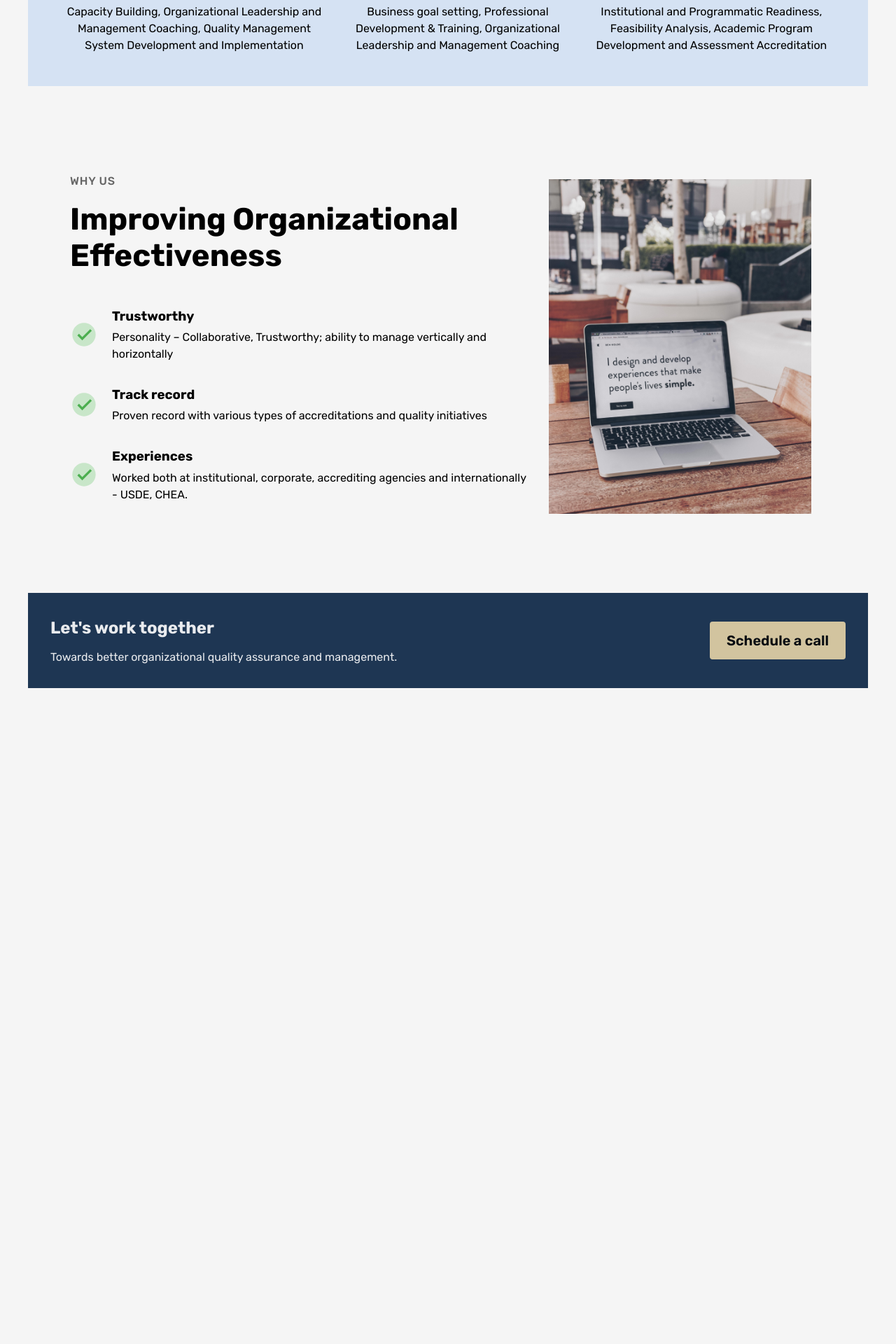
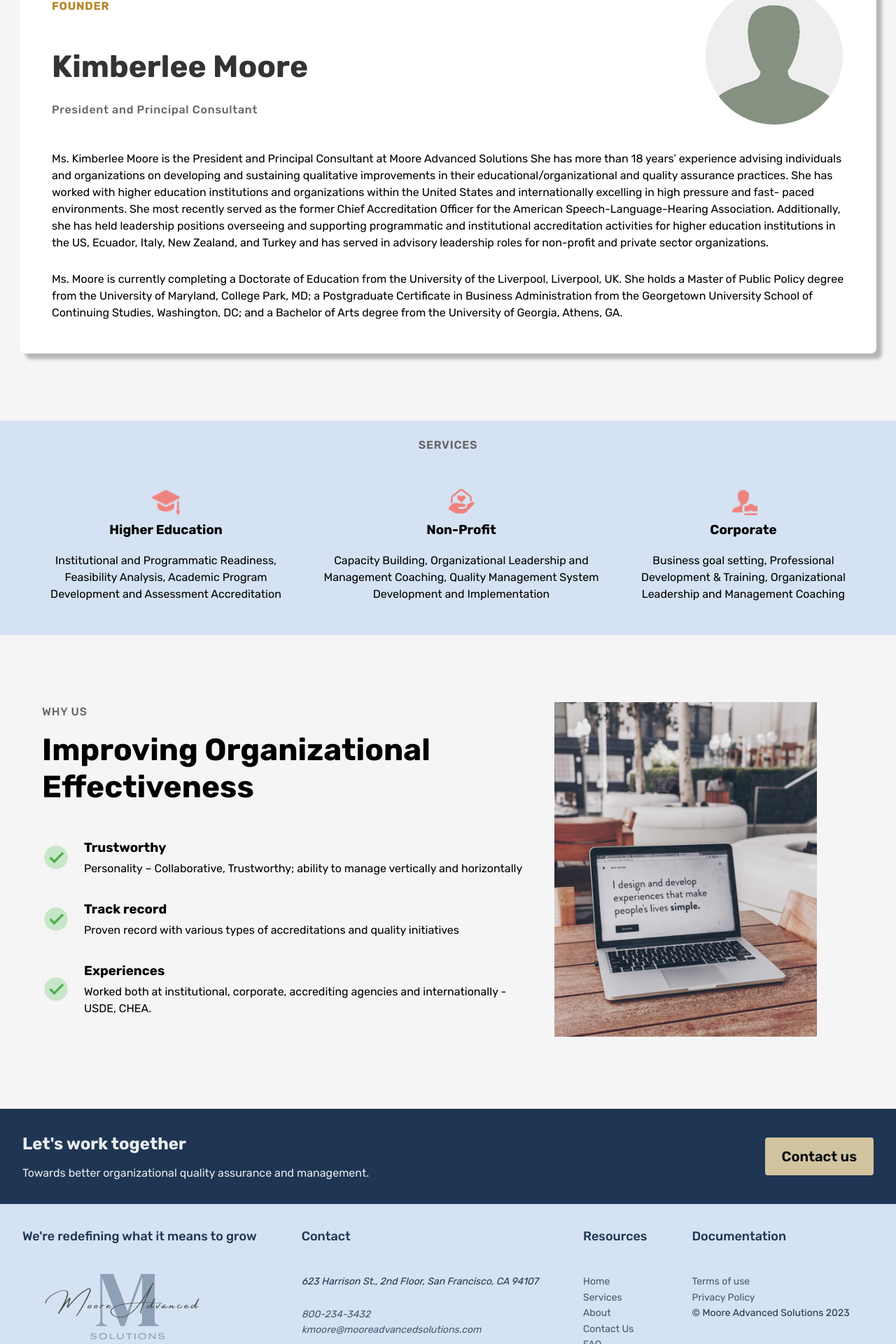
Before and after one commit to Cian747/MAS, a React (Create React App) app in the folder mooreadvanced/: page /about-us in a window 1280 px wide. Shown: the part 784-2704 px from the top of the page at 70% size. Before the commit the page ends 1863 px from the top, so only its background shows below. Built offline with nearby package versions, Linux system fonts and the light colour scheme.

Commit message:
Refinement of about page contact page and footer

```diff
--- a/mooreadvanced/src/components/Footer.js
+++ b/mooreadvanced/src/components/Footer.js
@@ -1,8 +1,85 @@
+import { Link } from 'react-router-dom';
 
 function Footer() {
-    return (
-        <div className="footer">
-            <p>Footer</p>
+  return (
+    <footer className='footer container'>
+      <div className='footer-content'>
+        <div className='logo-col'>
+          <p className='footer-heading'>
+            We're redefining what it means to grow
+          </p>
+          <Link to='/' className='footer-logo'>
+            <img
+              src='./assets/logo/Moore Advanced Solutions (1).png'
+              alt='logo-home'
+            />
+          </Link>
         </div>
-    );
+
+        {/* <div className='copyright-col'>
+          <p>
+            Qorem ipsum dolor sit amet, consectetur adipiscing elit. Nunc
+            vulputate libero et velit interdum, ac aliquet odio mattis.
+          </p>
+          <p>&copy; Moore Advanced Solutions 2023</p>
+        </div> */}
+        <div className='address-col'>
+          <p className='footer-heading'>Contact</p>
+          <address class='contacts'>
+            <p class='address'>
+              623 Harrison St., 2nd Floor, San Francisco, CA 94107
+            </p>
+            <p>
+              <a class='footer-link' href='tel:800-234-3432'>
+                800-234-3432
+              </a>
+              <br />
+              <a
+                class='footer-link'
+                href='mailto:kmoore@mooreadvancedsolutions.com'
+              >
+                kmoore@mooreadvancedsolutions.com
+              </a>
+            </p>
+          </address>
+        </div>
+
+        <div className='nav-col'>
+          <p className='footer-heading'>Resources</p>
+          <ul>
+            <li>
+              <Link to='/'>Home</Link>
+            </li>
+            <li>
+              <Link to='/services'>Services</Link>
+            </li>
+            <li>
+              <Link to='/about-us'>About</Link>
+            </li>
+            <li>
+              <Link to='/contact-us'>Contact Us</Link>
+            </li>
+            <li>
+              <Link to='/'>FAQ</Link>
+            </li>
+          </ul>
+        </div>
+
+        <div className='documentation-col'>
+          <p className='footer-heading'>Documentation</p>
+          <ul>
+            <li>
+              <Link to='/'>Terms of use</Link>
+            </li>
+            <li>
+              <Link to='/'>Privacy Policy</Link>
+            </li>
+          </ul>
+          <p className='copyright'>&copy; Moore Advanced Solutions 2023</p>
+        </div>
+      </div>
+    </footer>
+  );
 }
+
+export default Footer;
--- /dev/null
+++ b/mooreadvanced/src/components/LowerHeader.js
@@ -0,0 +1,16 @@
+const LowerHeader = ({ textOne = null, textTwo }) => {
+  return (
+    <header className='header container mb-section'>
+      <img
+        src='../assets/logo/Moore Advanced Solutions (Gold).svg'
+        alt='watermark'
+      />
+      <div class='header-text'>
+        {textOne && <p>{textOne}</p>}
+        <p>{textTwo}</p>
+      </div>
+    </header>
+  );
+};
+
+export default LowerHeader;
--- a/mooreadvanced/src/index.css
+++ b/mooreadvanced/src/index.css
@@ -20,11 +20,14 @@ body {
   color: #000;
 }
 
-.content-wrapper {
-  max-width: 120rem;
+.container {
+  max-width: 130rem;
   margin: 0 auto;
 }
 
+.mb-section {
+  margin-bottom: 9.6rem;
+}
 /*****************************/
 /* About us                */
 /*****************************/
@@ -36,7 +39,8 @@ body {
   flex-direction: column;
   align-items: center;
   margin-top: -8%;
-  margin-bottom: 5rem;
+  /* margin-bottom: 5rem; */
+  /* margin-bottom: 9.6rem; */
   position: relative;
   overflow: hidden;
 }
@@ -60,7 +64,7 @@ body {
 .instructions-section {
   max-width: 130rem;
   margin-left: 8rem;
-  margin-right: 2rem;
+  margin-right: 2.8rem;
 
   display: flex;
   flex-direction: row;
@@ -71,7 +75,8 @@ body {
   background: #fafafa;
   box-shadow: 8px 8px 4px rgba(0, 0, 0, 0.25);
   border-radius: 8px;
-  margin-bottom: 5rem;
+  /* margin-bottom: 5rem;
+  margin-bottom: 9.6rem; */
 }
 
 .instructions-section h3 {
@@ -89,20 +94,84 @@ body {
 
 .instructions-section p em {
   font-weight: 500;
+  color: #b78728;
+}
+
+.founder-section {
+  padding: 4.6rem;
+  /* margin: 0 2.8rem 9.6rem 2.8rem; */
+  margin-left: 2.8rem;
+  margin-right: 2.8rem;
+  font-size: 1.6rem;
+  font-weight: 500;
+  background-color: #fff;
+  border-radius: 8px;
+  box-shadow: 8px 8px 4px rgba(0, 0, 0, 0.25);
+}
+
+.founder-section-header {
+  display: flex;
+  align-items: center;
+  justify-content: space-between;
+}
+
+.founder-section-header .text-box h4 {
+  color: #b78728;
+  letter-spacing: 0.75px;
+  text-transform: uppercase;
+  margin-bottom: 4.8rem;
+}
+
+.founder-section-header .text-box h3 {
+  font-size: 4.4rem;
+  line-height: 1.2;
+  margin-bottom: 2.3rem;
+  font-weight: 700;
+  color: #333;
+}
+
+.founder-section .text-box p {
+  color: #666;
+  letter-spacing: 0.75px;
+}
+
+.founder-section .img-box img {
+  padding: 0.2rem;
+  /* background-color: #f5e6e5; */
+  background-color: transparent;
+  height: 20rem;
+  width: 20rem;
+  border-radius: 50%;
+}
+
+.founder-section-content p {
+  margin-top: 2.8rem;
+  font-weight: 400;
 }
 
 .clientel-section {
   background-color: #ccddf2c7;
-  padding: 4.6rem;
-  margin-bottom: 2.8rem;
+  padding: 2.3rem 4.6rem 4.6rem 4.6rem;
+  /* margin-bottom: 2.8rem; */
+  /* margin-bottom: 9.6rem; */
+  text-align: center;
+}
 
+.clientel-section > h2 {
+  color: #666;
+  font-size: 1.6rem;
+  font-weight: 600;
+  letter-spacing: 0.75px;
+  text-transform: uppercase;
+  margin-bottom: 1.6rem;
+  margin-bottom: 4.8rem;
+}
+
+.clientel-section > div {
   display: flex;
   align-items: center;
   gap: 2.5rem;
-}
-
-.clientel-section > div {
-  text-align: center;
+  /* text-align: center; */
 }
 
 .clientel-section > div h3 {
@@ -116,7 +185,8 @@ body {
 
 .why-us-section {
   display: flex;
-  padding: 9.6rem 0 9.6rem 6rem;
+  /* padding: 0 0 9.6rem 6rem; */
+  padding-left: 6rem;
   align-items: center;
   justify-content: center;
 }
@@ -174,7 +244,7 @@ body {
   align-items: center;
   justify-content: space-between;
   padding: 3.2rem;
-  margin-bottom: 9.6rem;
+  /* margin-bottom: 9.6rem; */
 }
 
 .cta-section h2 {
@@ -186,7 +256,6 @@ body {
   /* width: 100%; */
   -webkit-font-smoothing: antialiased;
   -moz-osx-font-smoothing: grayscale;
-
 }
 
 .cta-section a:link {
@@ -329,7 +398,6 @@ body {
   color: #333;
 }
 
-
 /* Navigation */
 
 .Navigation {
@@ -343,6 +411,7 @@ body {
   justify-content: space-between;
   z-index: 100;
   position: sticky;
+  top: 0;
 }
 
 .nav-logo img {
@@ -367,35 +436,34 @@ body {
 .Navigation li {
   padding: 20px;
   /* gap: 72px; */
-  color: #FFFF;
+  color: #ffff;
   font-weight: 300;
   text-decoration: none;
   /* width: 548px; */
   height: 29px;
 }
 
-.Navigation a{
-  color: #FFFFFF;
+.Navigation a {
+  color: #ffffff;
   text-decoration: none;
 }
 
 .Navigation li:hover {
   /* background-color: #ddd; */
   text-decoration: underline;
-  color: #EAF1F0;
+  color: #eaf1f0;
   /* padding: 2px; */
   /* color: black; */
 }
 
-
 /* Homepage */
 
-.welcome-section{
+.welcome-section {
   display: flex;
   flex-direction: row;
   padding: 1rem;
 }
-.Homepage-content{
+.Homepage-content {
   display: flex;
   flex-direction: column;
   align-items: flex-start;
@@ -407,7 +475,7 @@ height: 468px;
   left: 53px;
 }
 
-.Homepage-content-title{
+.Homepage-content-title {
   width: 600px;
   height: 220px;
   font-family: 'EB Garamond';
@@ -423,7 +491,7 @@ line-height: 115%;
   color: #162320;
 }
 
-.Homepage-content-text{
+.Homepage-content-text {
   width: 413px;
   height: 72px;
 
@@ -436,42 +504,41 @@ line-height: 150%;
   color: #162320;
 }
 
-button{
+button {
   padding: 1rem;
-  background-color: #1E3653;
-  border: 2px solid #1E3653;
+  background-color: #1e3653;
+  border: 2px solid #1e3653;
 }
 
-.btn{
- color: #FFFF;
+.btn {
+  color: #ffff;
   cursor: pointer;
 }
 
-.testimonial{
+.testimonial {
   display: flex;
   flex-direction: row;
   padding: 20px;
   gap: 72px;
   height: 100%;
-  background: #EAF1F0;
+  background: #eaf1f0;
 }
 
-.text-wrapper{
+.text-wrapper {
   justify-content: center;
   align-items: center;
 }
 
-.punchline{
+.punchline {
   display: flex;
   flex-direction: row;
-  color: #EAF1F0;
+  color: #eaf1f0;
   align-items: center;
   justify-content: center;
   gap: 50px;
-
 }
 
-.steps{
+.steps {
   display: flex;
   flex-direction: row;
   align-items: center;
@@ -480,18 +547,18 @@ button{
   grid-template-columns: repeat(auto-fill, minmax(350px, 1fr));
 }
 
-.step img{
+.step img {
   width: 150px;
   height: 150px;
 }
 
-.what-we-do{
+.what-we-do {
   padding: 10px;
 
-  background: #1E3653;
+  background: #1e3653;
 }
 
-.about-us{
+.about-us {
   display: flex;
   flex-direction: row;
   align-items: center;
@@ -502,21 +569,20 @@ gap: 70px;
   height: 593px;
 }
 
-.services-offered{
+.services-offered {
   background-color: rgba(229, 236, 244, 0.78);
   display: flex;
-  flex-direction:row ;
+  flex-direction: row;
   width: 100%;
 }
 
-.services-offered-content{
+.services-offered-content {
   display: flex;
   flex-direction: column;
   align-items: flex-start;
   padding: 10px;
   gap: 10px;
   /* width: auto; */
-
 }
 
 /* .services-offered-list{
@@ -527,12 +593,12 @@ height: 593px;
 } */
 
 .card {
-  background-color: #FFFFFF;
+  background-color: #ffffff;
   margin: 50px auto;
   max-width: 400px;
   text-align: center;
   border-radius: 10px;
-  box-shadow: 10px 10px 30px #BDBDBD;
+  box-shadow: 10px 10px 30px #bdbdbd;
 }
 .card__image {
   border-radius: 10px 10px 0 0;
@@ -543,27 +609,25 @@ height: 593px;
   padding: 20px;
 }
 
-.photo-reference{
+.photo-reference {
   display: flex;
   flex-direction: row;
   padding: 2rem;
   gap: 20px;
-
 }
 
-.photos{
+.photos {
   display: grid;
   grid-template-columns: repeat(auto-fill, minmax(200px, 1fr));
   grid-template-rows: 1fr;
   overflow: hidden;
 }
 
-.photo img{
+.photo img {
   width: 50;
-
 }
 
-.call-to-action h1{
+.call-to-action h1 {
   width: 413px;
   height: 128px;
 
@@ -574,8 +638,8 @@ height: 593px;
   line-height: 100%;
 }
 
-.CTA{
-  background-color: #1E3653;
+.CTA {
+  background-color: #1e3653;
   display: flex;
   flex-direction: row;
   align-items: center;
@@ -586,22 +650,21 @@ height: 593px;
   height: 200px;
 }
 
-.CTA__image{
+.CTA__image {
   margin-left: 10em;
 }
 
 /* Services */
-.services-welcome{
-  background-color: #1E3653;
+.services-welcome {
+  background-color: #1e3653;
   background-image: url('../public/assets/logo/Moore\ Advanced\ Solutions\ \(Gold\).svg');
   background-size: 100 100;
   background-repeat: no-repeat;
   height: 500px;
-
 }
 
-.page-name{
-  color: #FFFFFF;
+.page-name {
+  color: #ffffff;
   display: flex;
   font-weight: 500;
   font-size: 64px;
@@ -610,10 +673,9 @@ height: 593px;
   justify-content: center;
   flex-direction: column;
   margin-top: auto;
-
 }
 
-.services-intro{
+.services-intro {
   display: flex;
   flex-direction: column;
   text-align: center;
@@ -622,14 +684,14 @@ height: 593px;
   padding: 3em;
 }
 
-.services-list{
+.services-list {
   display: flex;
   flex-direction: row;
   align-items: center;
   justify-content: center;
 }
 
-.how-it-works-content{
+.how-it-works-content {
   display: flex;
   flex-direction: column;
   text-align: center;
@@ -640,11 +702,88 @@ height: 593px;
 
 /* FAQ */
 
+/* Footer */
+.footer {
+  background-color: #ccddf2c7;
+  padding: 3.2rem;
+  font-size: 1.6rem;
+  font-size: 1.4rem;
+  line-height: 1.6;
+  color: #1e3653;
+  margin-top: auto;
+}
 
-/* Footer */
+.footer-content {
+  display: flex;
+  align-items: flex-start;
+  flex-wrap: wrap;
+  gap: 6.4rem;
+}
 
+.footer-heading {
+  font-size: 1.8rem;
+  font-weight: 500;
+  margin-bottom: 4rem;
+}
 
+.footer-content .logo-col {
+  display: flex;
+  flex-direction: column;
+}
 
+.footer-content .logo-col .footer-logo {
+  display: block;
+  height: 100px;
+  overflow: hidden;
+}
+
+.footer-content .logo-col img {
+  height: 300px;
+  display: block;
+  margin-top: -35%;
+}
+
+.footer-content .address {
+  margin-bottom: 2.4rem;
+}
+
+.footer-content a:link,
+.footer-content a:visited {
+  text-decoration: none;
+  font-size: inherit;
+  color: inherit;
+  opacity: 0.8;
+
+  transition: all 0.3s;
+}
+
+.footer-content a:hover,
+.footer-content a:active {
+  opacity: 1;
+}
+
+.footer-nav {
+  list-style: none;
+
+  display: flex;
+  flex-direction: column;
+  gap: 2.4rem;
+}
+
+.documentation-col {
+  display: flex;
+  flex-direction: column;
+  justify-content: space-between;
+}
+
+.documentation-col .copyright {
+  font-size: 1.4rem;
+  line-height: 1.6;
+  color: inherit;
+  /* margin-top: auto; */
+
+  /* justify-self: flex-end; */
+}
 /* Media Queries */
 /*****************************/
 /* BELOW 1200PX              */
@@ -652,6 +791,10 @@ height: 593px;
 @media (max-width: 75em) {
   html {
     font-size: 56.25%;
+  }
+
+  .container {
+    width: 100%;
   }
 
   .contact-wrapper {
@@ -672,6 +815,13 @@ height: 593px;
     /* 8px / 16px */
     font-size: 50%;
   }
+
+  .why-us-section {
+    /* flex-direction: column;
+    padding: 0; */
+    padding-right: 3.2rem;
+  }
+
   .contact {
     height: fit-content;
   }
@@ -693,7 +843,16 @@ height: 593px;
     gap: 7rem;
   }
 
-  .clientel-section {
+  .founder-section-header .text-box h3 {
+    font-size: 3.8rem;
+  }
+
+  .founder-section-header .img-box img {
+    height: 18rem;
+    width: 18rem;
+  }
+
+  .clientel-section div {
     gap: 1.2rem;
   }
 
@@ -728,10 +887,29 @@ height: 593px;
   .instructions-section {
     gap: 3.5rem;
     flex-direction: column;
-    margin-left: 4rem;
+    margin-left: 2.6rem;
+    padding: 2.3rem;
   }
 
-  .clientel-section {
+  .founder-section {
+    padding: 2.3rem;
+  }
+
+  .founder-section-header .text-box h4 {
+    margin-bottom: 3.2rem;
+  }
+
+  .founder-section-header .text-box h3 {
+    font-size: 2.4rem;
+    margin-bottom: 1.2rem;
+  }
+
+  .founder-section-header .img-box img {
+    height: 12rem;
+    width: 12rem;
+  }
+
+  .clientel-section div {
     flex-direction: column;
   }
 
@@ -743,4 +921,8 @@ height: 593px;
   .cta-section .text-box {
     margin-bottom: 1.8rem;
   }
+
+  .contact {
+    padding: 4.8rem;
   }
+}
--- a/mooreadvanced/src/pages/About.js
+++ b/mooreadvanced/src/pages/About.js
@@ -1,22 +1,15 @@
 import { Link } from 'react-router-dom';
 import Header from '../components/Header';
+import LowerHeader from '../components/LowerHeader';
+import Footer from '../components/Footer';
 
 const About = () => {
   return (
     <>
       <Header />
-      <header className='header'>
-        <img
-          src='../assets/logo/Moore Advanced Solutions (Gold).svg'
-          alt='watermark'
-        />
-        <div class='header-text'>
-          <p>About</p>
-          <p>Moore Advanced Solutions</p>
-        </div>
-      </header>
-      <main className='content-wrapper'>
-        <section className='instructions-section'>
+      <LowerHeader textOne='About' textTwo='Moore Advanced Solutions' />
+      <main className='container'>
+        <section className='instructions-section mb-section '>
           <h3>WE HELP GUIDE INSTITUTIONS</h3>
           <p>
             At <em>Moore Advanced Solutions</em> we offer services that support
@@ -25,13 +18,68 @@ const About = () => {
             and/or organizational objectives.
           </p>
         </section>
-        <section className='clientel-section'>
+        <section className='founder-section mb-section '>
+          <div className='founder-section-header'>
+            <div className='text-box'>
+              <h4>Founder</h4>
+              <h3>Kimberlee Moore</h3>
+              <p>President and Principal Consultant</p>
+            </div>
+            <div className='img-box'>
+              <img
+                src='./assets/images/default-user.jpg'
+                alt='moore advance solution founder'
+              />
+            </div>
+          </div>
+          <div className='founder-section-content'>
+            <p>
+              Ms. Kimberlee Moore is the President and Principal Consultant at
+              Moore Advanced Solutions She has more than 18 years’ experience
+              advising individuals and organizations on developing and
+              sustaining qualitative improvements in their
+              educational/organizational and quality assurance practices. She
+              has worked with higher education institutions and organizations
+              within the United States and internationally excelling in high
+              pressure and fast- paced environments. She most recently served as
+              the former Chief Accreditation Officer for the American
+              Speech-Language-Hearing Association. Additionally, she has held
+              leadership positions overseeing and supporting programmatic and
+              institutional accreditation activities for higher education
+              institutions in the US, Ecuador, Italy, New Zealand, and Turkey
+              and has served in advisory leadership roles for non-profit and
+              private sector organizations.
+            </p>
+            <p>
+              Ms. Moore is currently completing a Doctorate of Education from
+              the University of the Liverpool, Liverpool, UK. She holds a Master
+              of Public Policy degree from the University of Maryland, College
+              Park, MD; a Postgraduate Certificate in Business Administration
+              from the Georgetown University School of Continuing Studies,
+              Washington, DC; and a Bachelor of Arts degree from the University
+              of Georgia, Athens, GA.
+            </p>
+          </div>
+        </section>
+
+        <section className='clientel-section mb-section '>
+          <h2>Services</h2>
+          <div>
+            <div>
+              <img src='./assets/images/degree.png' alt='check icon' />
+              <h3>Higher Education</h3>
+              <p>
+                Institutional and Programmatic Readiness, Feasibility Analysis,
+                Academic Program Development and Assessment Accreditation
+              </p>
+            </div>
             <div>
               <img src='./assets/images/ngo.png' alt='check icon' />
               <h3>Non-Profit</h3>
               <p>
                 Capacity Building, Organizational Leadership and Management
-              Coaching, Quality Management System Development and Implementation
+                Coaching, Quality Management System Development and
+                Implementation
               </p>
             </div>
             <div>
@@ -42,23 +90,10 @@ const About = () => {
                 Organizational Leadership and Management Coaching
               </p>
             </div>
-          <div>
-            <img src='./assets/images/degree.png' alt='check icon' />
-            <h3>Higher Education</h3>
-            <p>
-              Institutional and Programmatic Readiness, Feasibility Analysis,
-              Academic Program Development and Assessment Accreditation
-            </p>
           </div>
-          {/* <div>
-            <h2>Placeholder</h2>
-            <p>
-              Lorem Imconsectetur adipiscing elit. Nunc vulputate libero et
-              velit interdum, ac aliquet odio mattis
-            </p>
-          </div> */}
         </section>
-        <section className='why-us-section'>
+
+        <section className='why-us-section mb-section '>
           <div className='text-box'>
             <h3>Why Us</h3>
             <h2>Improving Organizational Effectiveness </h2>
@@ -103,6 +138,7 @@ const About = () => {
             />
           </div>
         </section>
+
         <section className='cta-section'>
           <div className='text-box'>
             <h2>Let's work together</h2>
@@ -112,10 +148,11 @@ const About = () => {
           </div>
 
           <div className='link-box'>
-            <Link to='/contact-us'>Schedule a call</Link>
+            <Link to='/contact-us'>Contact us</Link>
           </div>
         </section>
       </main>
+      <Footer />
     </>
   );
 };
--- a/mooreadvanced/src/pages/ContactUs.js
+++ b/mooreadvanced/src/pages/ContactUs.js
@@ -1,10 +1,11 @@
+import Footer from '../components/Footer';
 import Header from '../components/Header';
 
 const ContactUs = () => {
   return (
     <>
       <Header />
-      <main className='contact'>
+      <main className='contact container'>
         <div className='contact-wrapper'>
           <div className='description-text'>
             <h1>Have any questions for us?</h1>
@@ -65,6 +66,7 @@ const ContactUs = () => {
           </form>
         </div>
       </main>
+      <Footer />
     </>
   );
 };
```
Also changed, not shown: mooreadvanced/src/components/Header.js (+14 -6 lines), mooreadvanced/public/assets/images/default-user.jpg (added). Lines whose indentation alone changed are shown as unchanged.
